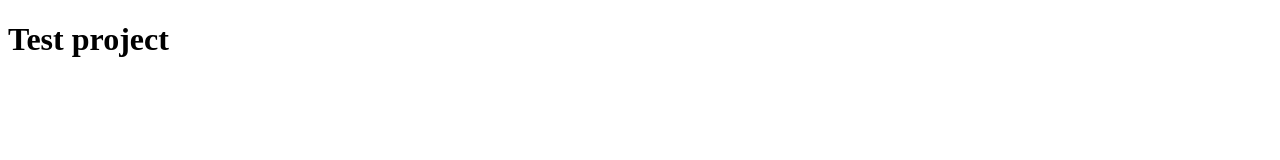
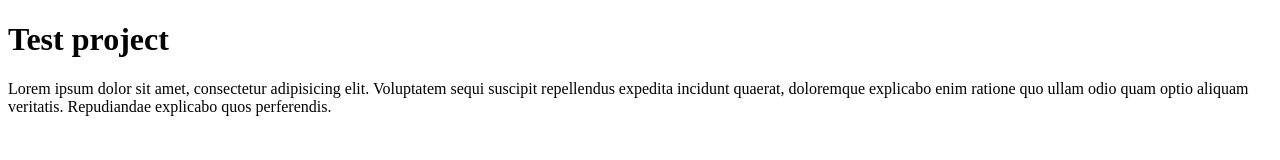
Before and after one commit to shahzaib-shams2023/test-project, a plain HTML site: page index.html in a window 1280 px wide. Drawn offline with Linux system fonts and the light colour scheme.

Commit message:
new code added
code updated

```diff
--- a/index.html
+++ b/index.html
@@ -7,5 +7,9 @@
 </head>
 <body>
     <h1>Test project</h1>
+
+    <p>
+        Lorem ipsum dolor sit amet, consectetur adipisicing elit. Voluptatem sequi suscipit repellendus expedita incidunt quaerat, doloremque explicabo enim ratione quo ullam odio quam optio aliquam veritatis. Repudiandae explicabo quos perferendis.
+    </p>
 </body>
 </html>
```
Also changed, not shown: 1 other file.
